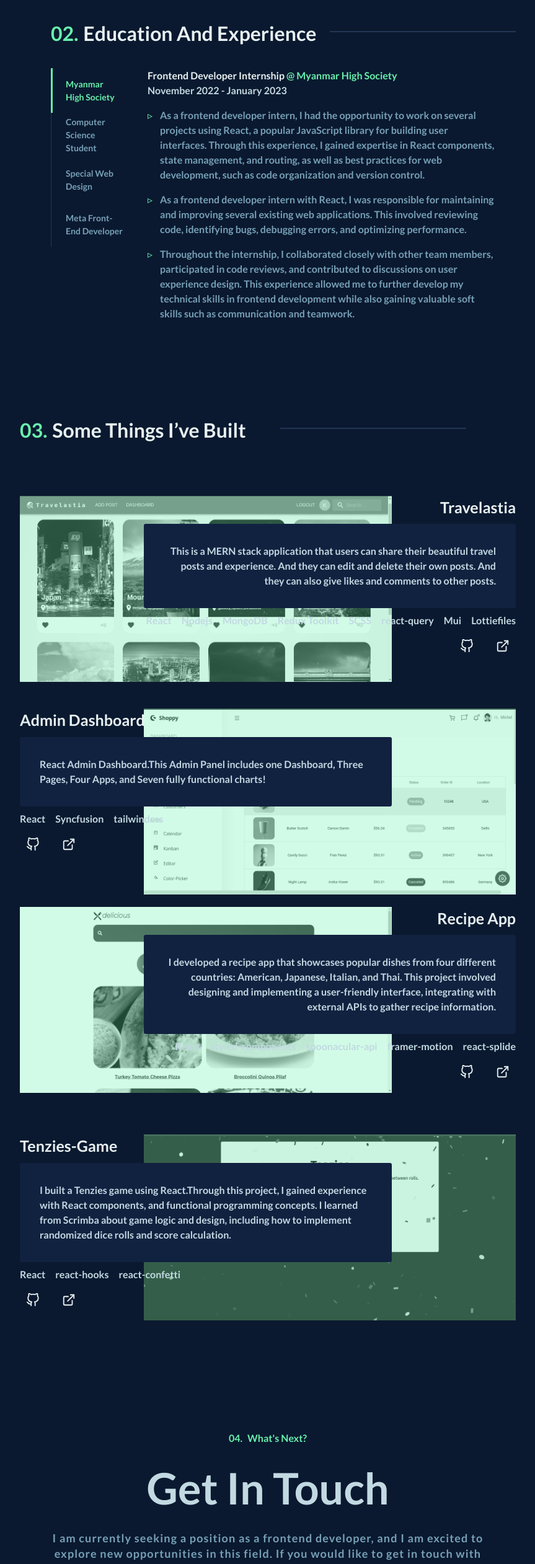
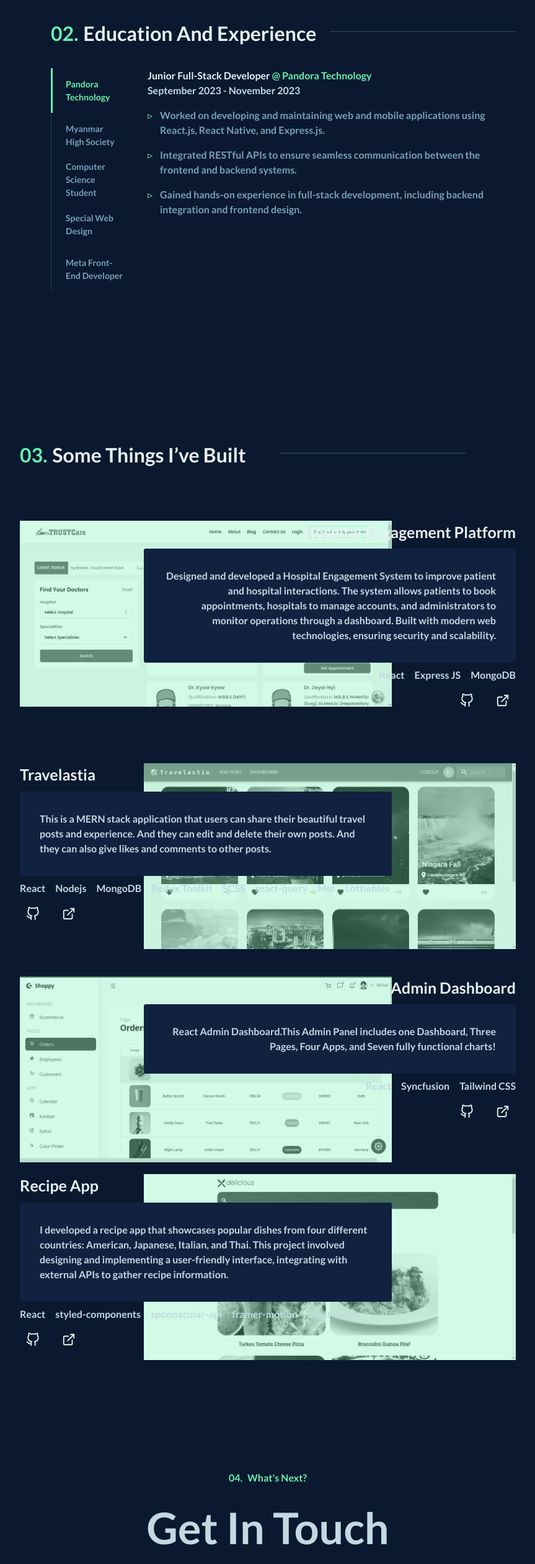
Before and after one commit to Zaw-Naing-Oo/Portfolio, a Next.js app: page / in a window 1280 px wide. Shown: the part 1840-4363 px from the top of the page at 62% size, without its empty margins (208-1071 px from the left). Built offline with nearby package versions, Linux system fonts and the light colour scheme.

Commit message:
updateProjectSection

```diff
--- a/src/sections/Contact.tsx
+++ b/src/sections/Contact.tsx
@@ -20,7 +20,7 @@
       <h2 className="contact-title">What&apos;s Next?</h2>
       <h2 className="contact-sub-title">Get In Touch</h2>
       <p className="contact-text">
-      I am currently seeking a position as a frontend developer, and
+      I am currently seeking a position as a backend developer, and
       I am excited to explore new opportunities in this field.
       If you would like to get in touch with me, please feel free to reach out via email or LinkedIn.
       I look forward to connecting with you!
--- a/src/sections/Experience.tsx
+++ b/src/sections/Experience.tsx
@@ -16,6 +16,20 @@
       }, [selected]);
 
     const expereinces = [
+
+          {
+            name: "Pandora Technology",
+            place: "Pandora Technology",
+            role: "Junior Full-Stack Developer",
+            url: "https://www.linkedin.com/company/pandora-technology-co-ltd/",
+            start: "September 2023",
+            end: "November 2023",
+            shortDescription: [
+              "Worked on developing and maintaining web and mobile applications using React.js, React Native, and Express.js.",
+              "Integrated RESTful APIs to ensure seamless communication between the frontend and backend systems.",
+              "Gained hands-on experience in full-stack development, including backend integration and frontend design."
+          ]
+        },
         {
             name: "Myanmar High Society",
             place: "Myanmar High Society",
@@ -35,7 +49,7 @@
             role: "Student",
             url: "http://ucstt.edu.mm/",
             start: "June 2016",
-            end: "June 2024",
+            end: "Oct 2025",
             shortDescription: [
             "As a computer science student, I have gained a solid understanding of programming fundamentals, data structures, algorithms and software engineering principles.",
             "During my second year as a computer science student, I had the opportunity to work on my first team project - the Hotel Booking System. Together with my peers, we used Java and MySQL to develop a web-based application that allowed users to search for available hotels and book reservations.",
--- a/src/sections/Projects.tsx
+++ b/src/sections/Projects.tsx
@@ -7,6 +7,22 @@
 const Projects = () => {
 
     const projectsData = [
+        {
+          image: "/hospitalProject.png",
+          projectName: "Hospital Engagement Platform",
+          projectLink: "https://tenziess.netlify.app/",
+          projectDescription:
+            "Designed and developed a Hospital Engagement System to improve patient and hospital interactions. The system allows patients to book appointments, hospitals to manage accounts, and administrators to monitor operations through a dashboard. Built with modern web technologies, ensuring security and scalability.",
+          projectTech: [
+            "React",
+            "Express JS",
+            "MongoDB",
+          ],
+          projectExternalLinks: {
+            github: "https://github.com/Zaw-Naing-Oo/hms-backend",
+            externalLink: "https://github.com/Zaw-Naing-Oo/hms-frontend",
+          },
+        },
         {
           image: "/travelastia.png",
           projectName: "Travelastia",
@@ -37,7 +53,7 @@
           projectTech: [
             "React",
             "Syncfusion",
-            "tailwindcss",
+            "Tailwind CSS",
           ],
           projectExternalLinks: {
             github: "https://github.com/Zaw-Naing-Oo/Admin---Dashboard",
@@ -60,22 +76,6 @@
           projectExternalLinks: {
             github: "https://github.com/Zaw-Naing-Oo/Recipe-App",
             externalLink: "https://recipe-igs2.onrender.com/",
-          },
-        },
-        {
-          image: "/tenzies.png",
-          projectName: "Tenzies-Game",
-          projectLink: "https://tenziess.netlify.app/",
-          projectDescription:
-            "I built a Tenzies game using React.Through this project, I gained experience with React components, and functional programming concepts. I learned from Scrimba about game logic and design, including how to implement randomized dice rolls and score calculation.",
-          projectTech: [
-            "React",
-            "react-hooks",
-            "react-confetti",
-          ],
-          projectExternalLinks: {
-            github: "https://github.com/Zaw-Naing-Oo/Tenzies-Game",
-            externalLink: "https://tenziess.netlify.app/",
           },
         },
       ];
```
Also changed, not shown: public/hospitalProject.png (added).
